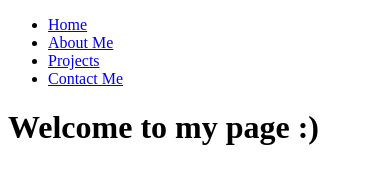
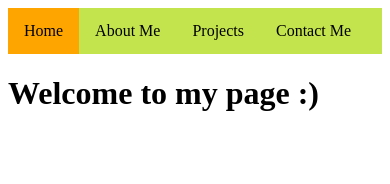
Before and after one commit to lavynder/WebScript, a plain HTML site: page Assignments/Assignment1/INDEX.html in a window 390 px wide. Drawn offline with Linux system fonts and the light colour scheme.

Commit message:
added stylesheets for phone and tablet windows

```diff
--- a/Assignments/Assignment1/INDEX.html
+++ b/Assignments/Assignment1/INDEX.html
@@ -12,11 +12,11 @@
         media="only screen and (min-width:960px">
 
     <!-- THE stylesheet USED IF THE WINDOW IS PHONE SIZED -->
-    <link href="STYLE_PHONE" rel="stylesheet" type="text/css"
+    <link href="STYLE_PHONE.css" rel="stylesheet" type="text/css"
         media="only screen and (min-width:481px) and (max-width:960px)">
 
     <!-- THE stylesheet USED IF THE WINDOW IS TABLET SIZED -->
-    <link href="STYLE_TABLET" rel="stylesheet" type="text/css"
+    <link href="STYLE_TABLET.css" rel="stylesheet" type="text/css"
         media="only screen and (max-width:480px)">
 </head>
 
--- /dev/null
+++ b/Assignments/Assignment1/STYLE_PHONE.css
@@ -0,0 +1,27 @@
+ul {
+    list-style-type: none;
+    margin: 0;
+    padding: 0;
+    overflow: hidden;
+    background-color: rgb(37, 36, 83);
+}
+
+li {
+    float: left;
+}
+
+li a {
+    display: block;
+    color: black;
+    text-align: center;
+    padding: 14px 16px;
+    text-decoration: none;
+}
+
+li a:hover:not(.active) {
+    background-color: rgb(221, 186, 122);
+}
+
+.active {
+    background-color: orange;
+}
--- /dev/null
+++ b/Assignments/Assignment1/STYLE_TABLET.css
@@ -0,0 +1,27 @@
+ul {
+    list-style-type: none;
+    margin: 0;
+    padding: 0;
+    overflow: hidden;
+    background-color: rgb(195, 228, 76);
+}
+
+li {
+    float: left;
+}
+
+li a {
+    display: block;
+    color: black;
+    text-align: center;
+    padding: 14px 16px;
+    text-decoration: none;
+}
+
+li a:hover:not(.active) {
+    background-color: rgb(221, 186, 122);
+}
+
+.active {
+    background-color: orange;
+}
```
